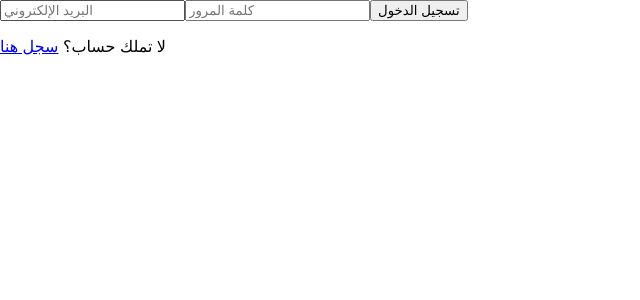
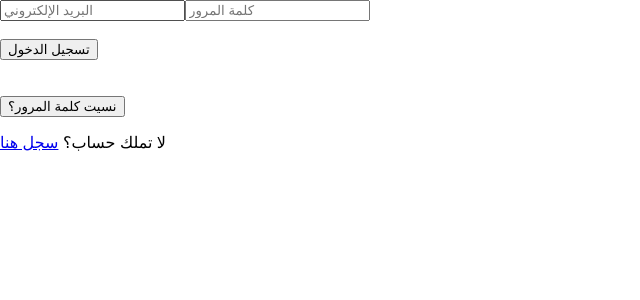
Before and after one commit to Haitham-hub-debug/chat_, a React (Vite) app in the folder frontend/: page /login in a window 1280 px wide. Shown: the top 300 px of the page, without its empty margins (0-640 px from the left). Built offline with nearby package versions, Linux system fonts and the light colour scheme; no server answers.

Commit message:
feat: Create ForgotPassword page - Added form to submit email for password reset - Display messages for success or errors - Linked page to /login for navigation

```diff
--- a/frontend/src/Login.jsx
+++ b/frontend/src/Login.jsx
@@ -2,11 +2,15 @@ import { useState } from "react";
 import axios from "axios";
 import { useNavigate, Link } from "react-router-dom";
 import F_pass from "./F_pass";
+
+
+
 export default function Login() {
   const navigate = useNavigate();
   const [email, setEmail] = useState("");
   const [password, setPassword] = useState("");
   const [error, setError] = useState("");
+const [showFPass, setShowFPass] = useState(false); // حالة لإظهار نموذج نسيت كلمة المرور
 
   const handleLogin = async (e) => {
     e.preventDefault();
@@ -24,6 +28,10 @@ export default function Login() {
   };
 
   return (
+     <div>
+      {!showFPass && (
+     <>
+
     <form onSubmit={handleLogin}>
             <input
               type="email"
@@ -39,11 +47,23 @@ export default function Login() {
               onChange={(e) => setPassword(e.target.value)}
               required
             />
+            <br/>
+            <br/>
             <button type="submit">تسجيل الدخول</button>
-      {error && <p style={{ color: "red" }}>{error}</p>}
+          </form>
+           <br/>
+           <br/>
+          <button onClick={() => setShowFPass(true)}>
+            نسيت كلمة المرور؟
+          </button>
+
           <p>
             لا تملك حساب؟ <Link to="/register">سجل هنا</Link>
           </p>
-    </form>
+        </>
+      )}
+
+      {showFPass && <F_pass />} {/* يظهر نموذج إعادة تعيين كلمة المرور */}
+  </div>
   );
 }
```
Lines whose indentation alone changed are shown as unchanged.
